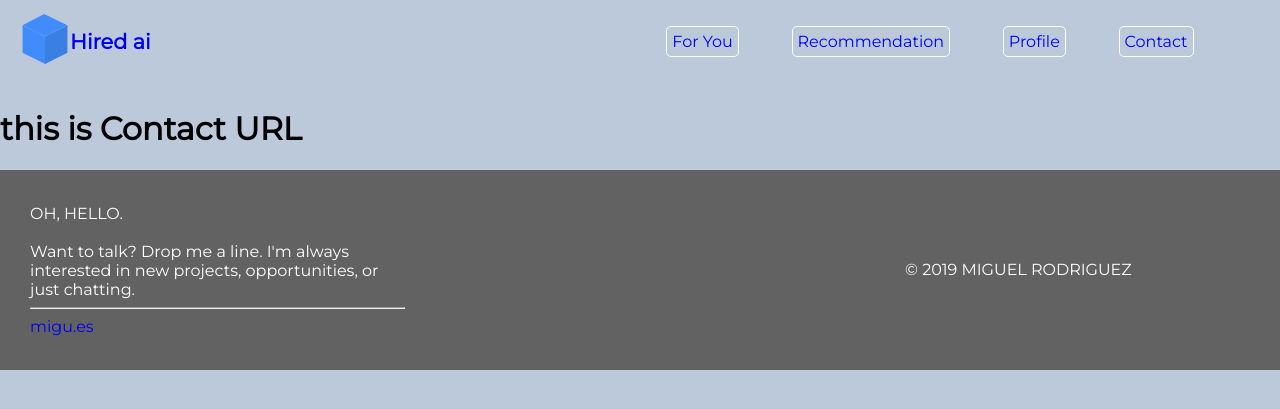
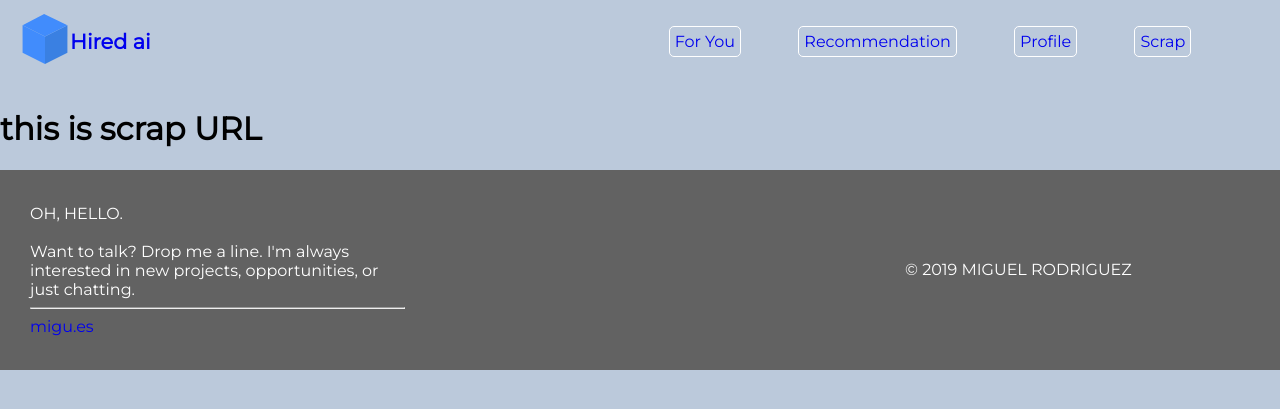
Before and after one commit to GyanPrakashkushwaha/HiredAI, a Django app: page /about/ in a window 1280 px wide. Shown: the top 409 px of the page. Run offline with Django 5.2, Linux system fonts and the light colour scheme.

Commit message:
nothing is wrorking.......

```diff
--- a/templates/nav.html
+++ b/templates/nav.html
@@ -17,7 +17,7 @@
             <li><a href="{% url 'forYou' %}">For You</a></li>
             <li><a href="{% url 'recommendation' %}">Recommendation</a></li>
             <li><a href="{% url 'profile' %}">Profile</a></li>
-            <li><a href="{% url 'about' %}">Contact</a></li>
+            <li><a href="{% url 'scrap' %}">Scrap</a></li>
         </ul>
     </div>
 </div>
--- a/templates/about.html
+++ b/templates/scrap.html
@@ -10,6 +10,6 @@
 </style>
 
 
-<h1>this is Contact URL</h1>
+<h1>this is scrap URL</h1>
 
 {% endblock content %}
--- a/web/urls.py
+++ b/web/urls.py
@@ -7,6 +7,5 @@ urlpatterns = [
     path(route='foryou/',view=views.forYou,name='forYou'),
     path(route='recommendation/',view=views.recommendation,name='recommendation'),
     path(route='profile/',view=views.profile,name='profile'),
-    path(route='about/',view=views.about,name='about'),
-
+    path(route='about/',view=views.about,name='scrap'),
 ]
--- a/web/views.py
+++ b/web/views.py
@@ -15,4 +15,4 @@ def profile(request):
     return render(request=request,template_name='profile.html')
 
 def about(request):
-    return render(request=request,template_name='about.html')
+    return render(request=request,template_name='scrap.html')
```
Also changed, not shown: 1 other file.
